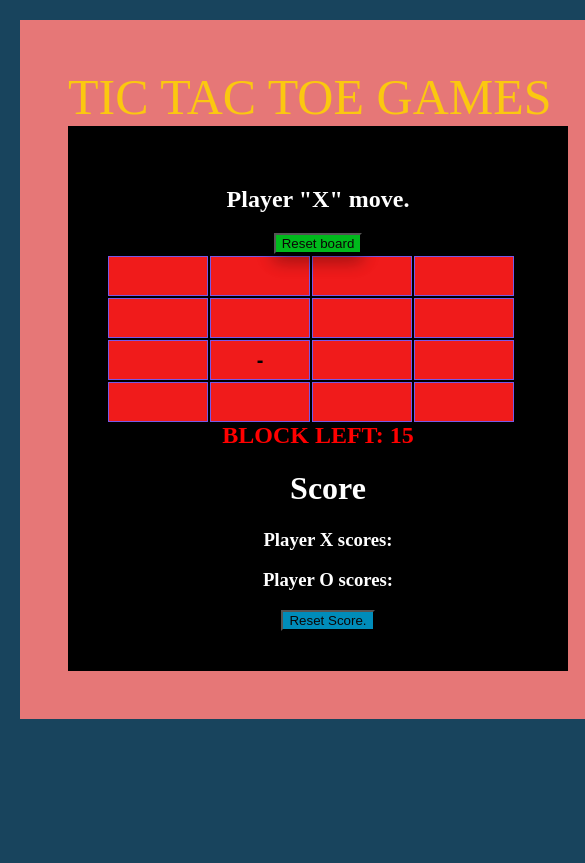
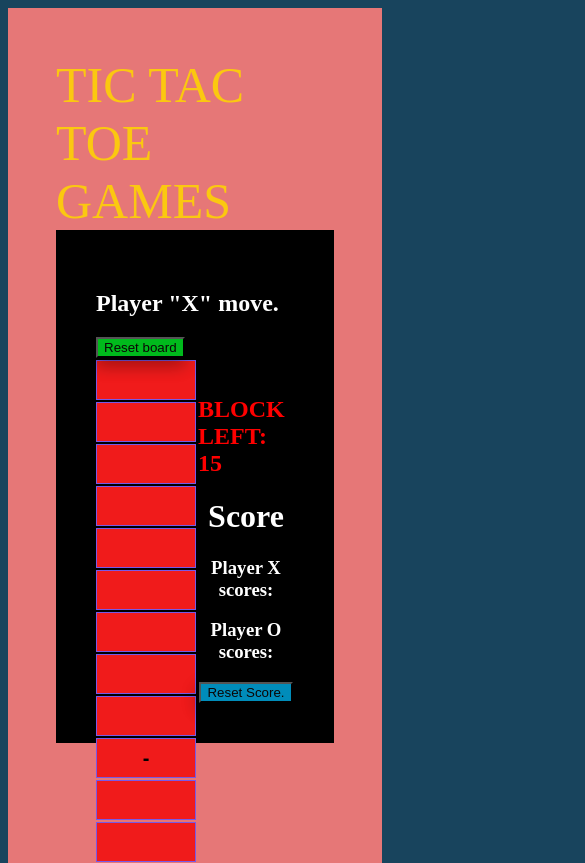
Before and after one commit to kerkkerk12/vue-OX, a Vue app: page / in a window 390 px wide. Shown: the top 863 px of the page, 585 px wide, since content can reach past the window. Built offline with nearby package versions, Linux system fonts and the light colour scheme.

Commit message:
responsive all devices

```diff
--- a/src/assets/main.css
+++ b/src/assets/main.css
@@ -26,9 +26,10 @@ h4 {
 
 body{
   background-color: rgb(24, 68, 93);
-  margin: auto;
-  width: auto;
-  padding: 20px;
+  display: flex;
+  justify-content: center;
+  align-items: center;
+  height: 100vh;
 }
 
 .bigblock{
@@ -70,16 +71,101 @@ body{
   box-shadow: 0 12px 16px 0 rgba(0,0,0,0.24), 0 17px 50px 0 rgba(0,0,0,0.19);
 }
 
-@media (min-width: 1024px) {
-  body {
-
-    display: flex;
-    place-items: center;
+.square {
+  justify-content: center;
+  display: flex;
+  align-items: center;
+  background: rgb(240, 27, 27);
+  border: 1px solid rgb(120, 89, 231);
+  float: left;
+  font-size: 20px;
+  font-weight: bold;
+  line-height: 34px;
+  height: 40px;
+  margin-right: 2px;
+  margin-top: 2px;
+  padding: 0;
+  text-align: center;
+  width: 100px;
+}
+@media screen and (width: 320px) {
+  .square {
+    width: 25px;
   }
 
-  /* #app {
-    display: grid;
-    grid-template-columns: 1fr 1fr;
-    padding: 0 2rem;
-  } */
 }
+@media screen and (width: 375.20px) {
+  .square {
+    width: 35px;
+  }
+
+}
+@media screen and (width: 425.60px) {
+  .square {
+    width: 45px;
+  }
+
+}
+@media screen and (width: 912px) and(height: 915px) {
+  .square {
+    width: 50px;
+  }
+
+}
+@media screen and (width: 540px) and (height: 720px) {
+  .square {
+    width: 70px;
+  }
+
+}
+@media screen and (width: 412px) and (height: 915.20px){
+  .square {
+    width: 50px;
+  }
+
+}
+@media screen and (width: 412px) and (height: 914.40px){
+  .square {
+    width: 50px;
+  }
+
+}
+@media screen and (width: 280px) and (height: 653.60px) {
+  .square {
+    width: 20px;
+  }
+
+}
+
+@media screen and (width: 360px) and (height: 740px) {
+  .square {
+    width: 35px;
+  }
+
+}
+@media screen and (width: 414.40px) and (height: 896px) {
+  .square {
+    width: 45px;
+  }
+
+
+}
+
+@media screen and (width: 393.60px) and (height: 851.20px) {
+  .square {
+    width: 40px;
+  }
+
+
+}
+@media screen and (width: 390.40px) and (height: 844px) {
+  .square {
+    width: 40px;
+  }
+}
+
+@media screen and (width: 375.20px) and (height: 667.20px) {
+  .square {
+    width: 40px;
+  }
+}
--- a/src/components/Board.vue
+++ b/src/components/Board.vue
@@ -3,14 +3,14 @@
     <div class="header">TIC TAC TOE GAMES</div>
   </header>
   <div class="bigblock">
+    <h2 v-if="winner && blockLeft === 0">
+      the Winner is : {{ winner }} but no score.
+    </h2>
+    <h2 v-else-if ="winner">the Winner is : {{ winner }}</h2>
+    <h2 v-else-if="blockLeft === 0">The game is end no player win.</h2>
+    <h2 v-else>Player "{{ player }}" move.</h2>
+    <button @click="reset" class="buttonBoard">Reset board</button>
     <div class="container">
-      <h2 v-if="winner && blockLeft === 0">
-        the Winner is : {{ winner }} but no score.
-      </h2>
-      <h2 v-else-if="winner">the Winner is : {{ winner }}</h2>
-      <h2 v-else-if="blockLeft === 0">The game is end no player win.</h2>
-      <h2 v-else>Player "{{ player }}" move.</h2>
-      <button @click="reset" class="buttonBoard">Reset board</button>
       <div v-for="(z, x) in 4" :key="x" class="row">
         <button v-for="(z, y) in 4" :key="y" @click="move(x, y)" class="square">
           {{ squares[x][y] }}
@@ -18,8 +18,8 @@
       </div>
 
       {{ (squares[randomX][randomY] = "-") }}
-      <h2 style="color: red">BLOCK LEFT: {{ blockLeft }}</h2>
     </div>
+    <h2 style="color: red">BLOCK LEFT: {{ blockLeft }}</h2>
     <div class="score">
       <h1>Score</h1>
       <h3>Player X scores: {{ winX }}</h3>
@@ -32,22 +32,7 @@
 </template>
 
 <style scoped>
-.square {
-  flex: auto;
-  align-items: center;
-  background: rgb(240, 27, 27);
-  border: 1px solid rgb(120, 89, 231);
-  float: left;
-  font-size: 20px;
-  font-weight: bold;
-  line-height: 34px;
-  height: 40px;
-  margin-right: 2px;
-  margin-top: 2px;
-  padding: 0;
-  text-align: center;
-  width: 100px;
-}
+
 </style>
 <!-- ///////////////////////////////////////////// -->
 <script>
```
